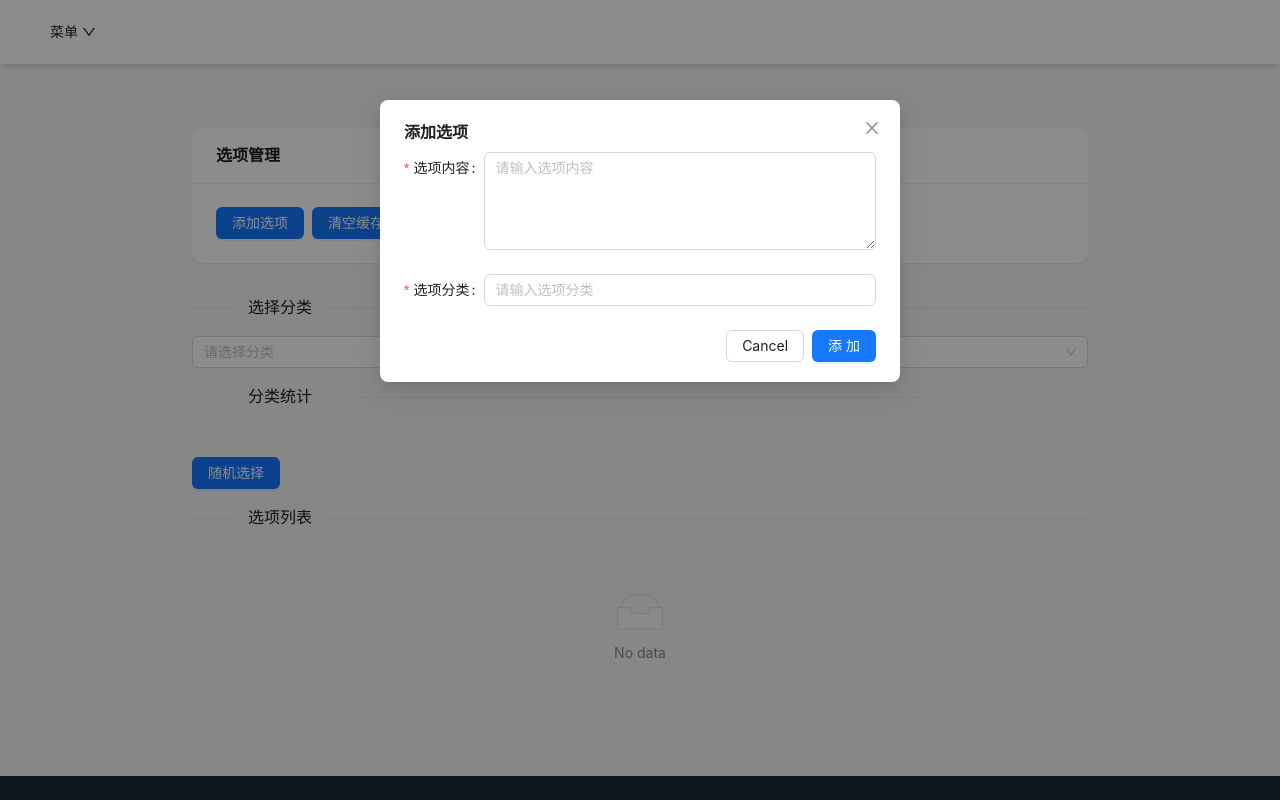
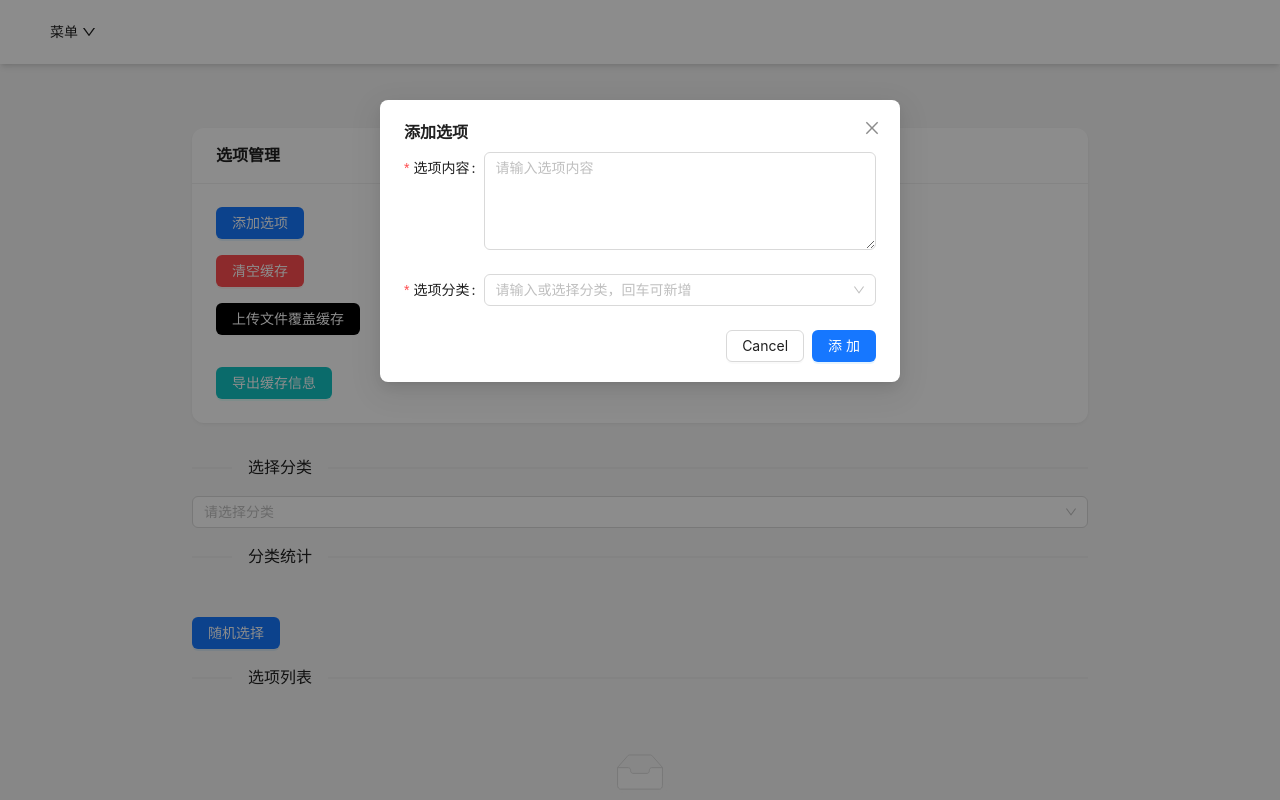
Before and after one commit to melorzhang/melorzhang.github.io, a React (Vite) app: page /feature1 in a window 1280 px wide. Both pictures are taken after a click on the button "添加选项". Shown: the top 800 px of the page. Built offline with nearby package versions, Linux system fonts and the light colour scheme.

Commit message:
refactor

```diff
--- a/src/components/FeatureOnePage/CategorySelector.tsx
+++ b/src/components/FeatureOnePage/CategorySelector.tsx
@@ -12,11 +12,11 @@ interface CategorySelectorProps {
 }
 
 const getCategoryCount = (optionList: OptionItem[], category: string) => {
-  return optionList.filter(item => item.category === category).length;
+  return optionList.filter(item => item.category.includes(category)).length;
 };
 
 const getCategories = (optionList: OptionItem[]) => {
-  const categories = new Set(optionList.map(item => item.category));
+  const categories = new Set(optionList.flatMap(item => item.category));
   return Array.from(categories);
 };
 
--- a/src/components/FeatureOnePage/OptionForm.tsx
+++ b/src/components/FeatureOnePage/OptionForm.tsx
@@ -1,10 +1,10 @@
 // src/components/FeatureOnePage/OptionForm.tsx
-import { Form, Input } from 'antd';
+import { Form, Input, Select } from 'antd';
 
 interface OptionFormProps {
   form: any;
   isEditing: boolean;
-  onSubmit: (values: { content: string; category: string }) => void;
+  onSubmit: (values: { content: string; category: string[] }) => void;
 }
 
 const OptionForm: React.FC<OptionFormProps> = ({ form, isEditing, onSubmit }) => {
@@ -27,7 +27,11 @@ const OptionForm: React.FC<OptionFormProps> = ({ form, isEditing, onSubmit }) =>
         name="category"
         rules={[{ required: true, message: '请输入选项分类' }]}
       >
-        <Input placeholder="请输入选项分类" />
+        <Select
+          mode="tags"
+          style={{ width: '100%' }}
+          placeholder="请输入或选择分类，回车可新增"
+        />
       </Form.Item>
     </Form>
   );
--- a/src/components/FeatureOnePage/OptionList.tsx
+++ b/src/components/FeatureOnePage/OptionList.tsx
@@ -34,9 +34,13 @@ const OptionList: React.FC<OptionListProps> = ({ optionList, onDelete, onEdit })
             <List.Item.Meta
               title={item.content}
               description={
-                <Tag color="green">
-                  {item.category}
-                </Tag>
+                <>
+                  {item.category.map(cat => (
+                    <Tag color="green" key={cat}>
+                      {cat}
+                    </Tag>
+                  ))}
+                </>
               }
             />
           </List.Item>
--- a/src/pages/FeatureOnePage.tsx
+++ b/src/pages/FeatureOnePage.tsx
@@ -1,6 +1,6 @@
 // src/pages/FeatureOnePage.tsx
 import { useState, useEffect } from 'react';
-import { Card, Button, Modal, Space, message, Tag, Form } from 'antd';
+import { Card, Button, Modal, Space, message, Tag, Form, Select } from 'antd';
 import OptionForm from '../components/FeatureOnePage/OptionForm';
 import OptionList from '../components/FeatureOnePage/OptionList';
 import CategorySelector from '../components/FeatureOnePage/CategorySelector';
@@ -9,7 +9,7 @@ import CategorySelector from '../components/FeatureOnePage/CategorySelector';
 export interface OptionItem {
   id: string;
   content: string;
-  category: string;
+  category: string[];
 }
 
 const FeatureOnePage = () => {
@@ -21,6 +21,7 @@ const FeatureOnePage = () => {
   const [modalVisible, setModalVisible] = useState(false);
   const [selectedCategories, setSelectedCategories] = useState<string[]>([]);
   const [randomResult, setRandomResult] = useState<OptionItem | null>(null);
+  const [lastRandomId, setLastRandomId] = useState<string | null>(null);
 
   // 从localStorage加载数据
   useEffect(() => {
@@ -36,7 +37,7 @@ const FeatureOnePage = () => {
   };
 
   // 处理表单提交
-  const handleSubmit = (values: { content: string; category: string }) => {
+  const handleSubmit = (values: { content: string; category: string[] }) => {
     if (isEditing && editingId) {
       // 更新现有项
       const updatedList = optionList.map(item =>
@@ -68,7 +69,7 @@ const FeatureOnePage = () => {
     if (itemToEdit) {
       form.setFieldsValue({
         content: itemToEdit.content,
-        category: itemToEdit.category
+        category: itemToEdit.category // 直接赋值为数组
       });
       setIsEditing(true);
       setEditingId(id);
@@ -93,12 +94,19 @@ const FeatureOnePage = () => {
     if (selectedCategories.length === 0) {
       return;
     }
-    const filteredOptions = optionList.filter(item => selectedCategories.includes(item.category));
+    let filteredOptions = optionList.filter(item =>
+      item.category.some(cat => selectedCategories.includes(cat))
+    );
     if (filteredOptions.length === 0) {
       return;
     }
+    if (lastRandomId && filteredOptions.length > 1) {
+      filteredOptions = filteredOptions.filter(item => item.id !== lastRandomId);
+    }
     const randomIndex = Math.floor(Math.random() * filteredOptions.length);
-    setRandomResult(filteredOptions[randomIndex]);
+    const result = filteredOptions[randomIndex];
+    setRandomResult(result);
+    setLastRandomId(result.id);
   };
 
   // 清空缓存
@@ -146,7 +154,7 @@ const FeatureOnePage = () => {
         bordered={false}
         className="mb-8 shadow-lg rounded-xl"
       >
-        <Space>
+        <Space direction="vertical" size="middle" style={{ width: '100%' }}>
           <Button
             type="primary"
             onClick={() => {
@@ -159,13 +167,13 @@ const FeatureOnePage = () => {
             添加选项
           </Button>
           <Button
-            type="primary"
+            color="danger" variant="solid"
             onClick={handleClearCache}
           >
             清空缓存
           </Button>
           <Button
-            type="default"
+            color="default" variant="solid"
             onClick={() => document.getElementById('file-upload')?.click()}
           >
             上传文件覆盖缓存
@@ -178,7 +186,7 @@ const FeatureOnePage = () => {
             onChange={handleFileUpload}
           />
           <Button
-            type="default"
+            color="cyan" variant="solid"
             onClick={handleExport}
           >
             导出缓存信息
@@ -209,9 +217,11 @@ const FeatureOnePage = () => {
           className="mt-8 shadow-lg rounded-xl"
         >
           <p>{randomResult.content}</p>
-          <Tag color="green">
-            {randomResult.category}
-          </Tag>
+          {randomResult.category.map(cat => (
+            <Tag color="green" key={cat}>
+              {cat}
+            </Tag>
+          ))}
         </Card>
       )}
 
```
Also changed, not shown: package.json (+33 -1 lines), 2 other files (tests, documents, lock files or other folders).
